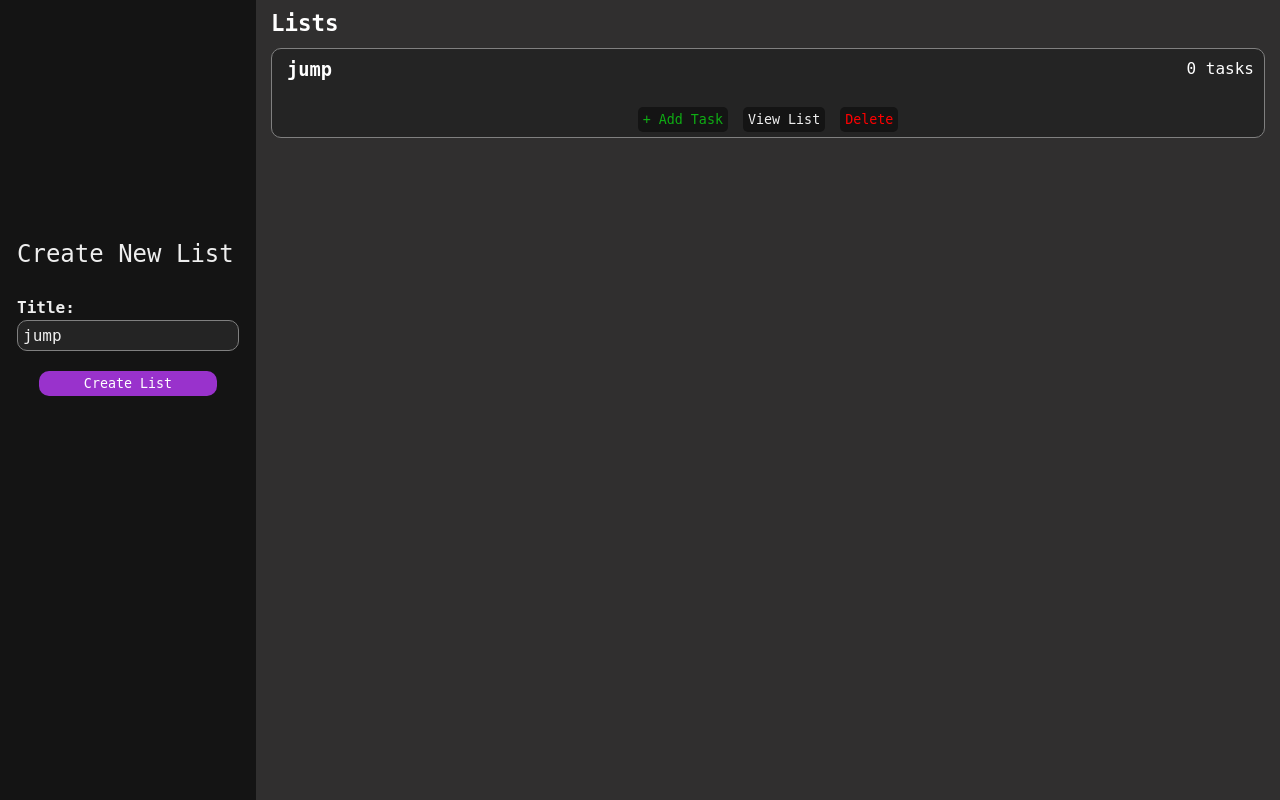
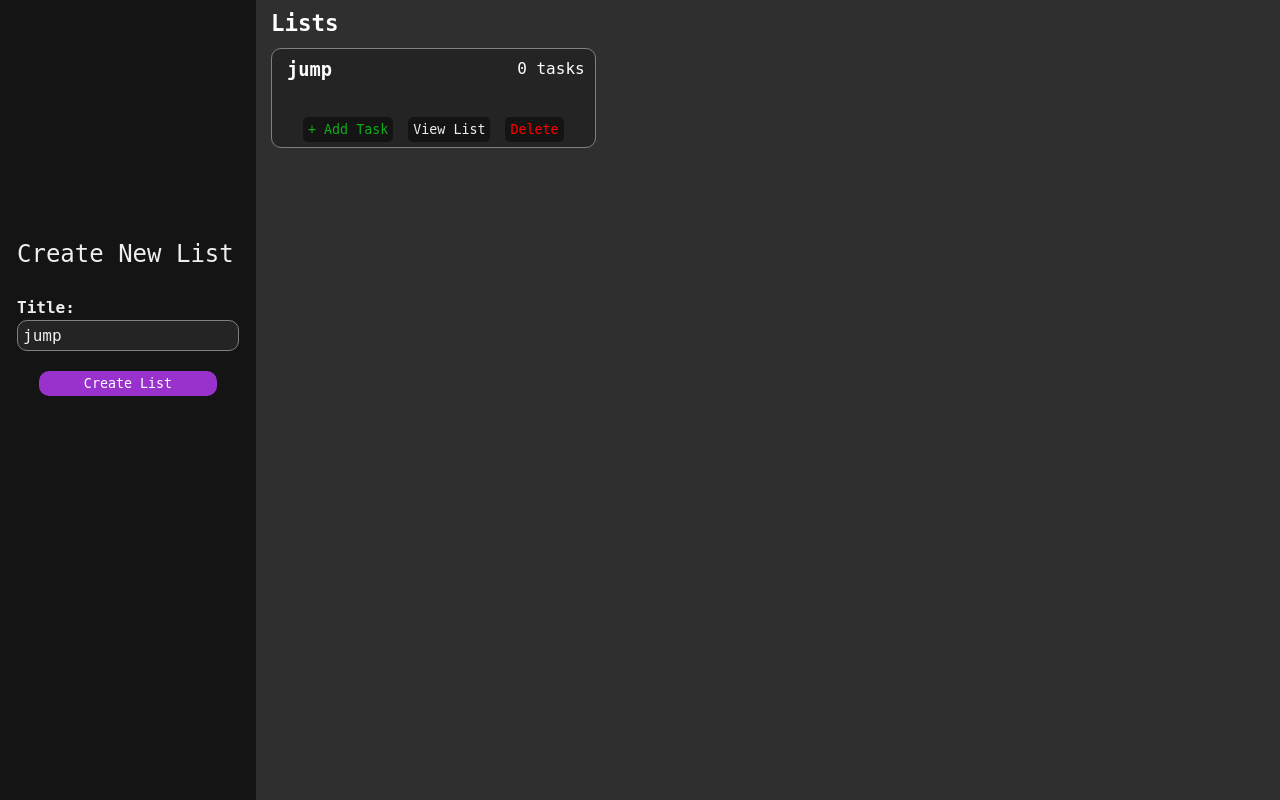
Before and after one commit to TeaPotted/TOP-Todo-List, a website built with webpack: page src/template.html in a window 1280 px wide. Both pictures are taken after a click on the button "Create List". Built offline with nearby package versions, Linux system fonts and the light colour scheme.

Commit message:
change styling for .lists and .list

```diff
--- a/src/styles.css
+++ b/src/styles.css
@@ -79,12 +79,15 @@
 }
 
 .lists {
-  display: grid;
-  grid-template-columns: repeat(auto-fit, minmax(250px, 1fr));
-  gap: 10px;
+  column-count: auto;
+  column-width: 250px; /* Equivalent to your minmax */
+  column-gap: 10px;
 }
 
 .list {
+  break-inside: avoid;
+  margin-bottom: 10px;
+  width: 100%;
   position: relative;
   display: flex;
   flex-direction: column;
@@ -94,8 +97,7 @@
   padding: 10px 15px;
   padding-bottom: 35px;
   max-height: 450px;
-  min-height: 90px;
-  height: fit-content;
+  min-height: 100px;
 }
 
 .list .tasksNum {
```
